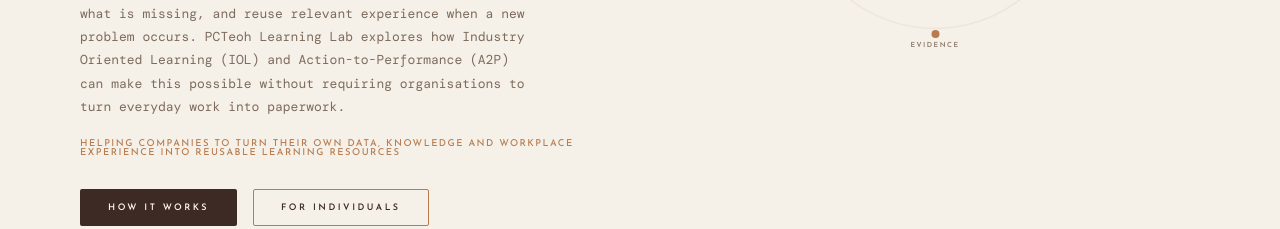
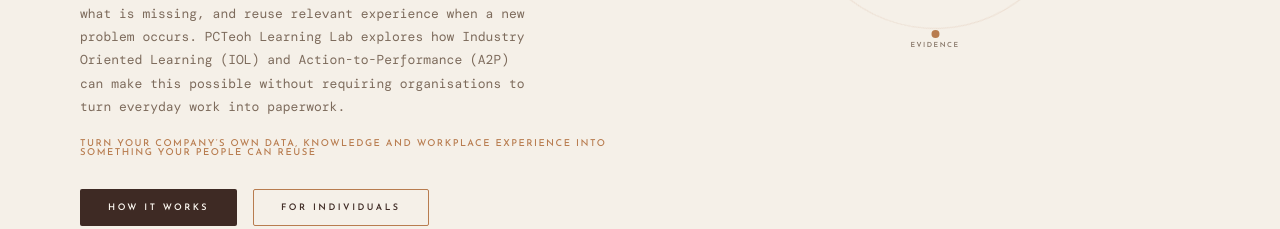
Before and after one commit to pcteoh/PCTeoh-Learning-Lab, a plain HTML site: page index.html in a window 1280 px wide. Shown: the part 1093-1322 px from the top of the page. Drawn offline with nearby package versions, Linux system fonts and the light colour scheme; a web font is replaced by a local one.

Commit message:
Update index.html

```diff
--- a/index.html
+++ b/index.html
@@ -1028,7 +1028,7 @@ footer { background: #1A1410; padding: 40px 80px; display: flex; align-items: ce
     <p class="hero-sub">
       Engineering work generates information everywhere — in reports, spreadsheets, service records, photos, machine logs, emails, project documents and, most importantly, in people's experience. Much of it is fragmented. Some of it is incomplete. Different people record different things in different ways. That does not make the information useless. The challenge is to connect the pieces that matter, understand what they actually support, recognise what is missing, and reuse relevant experience when a new problem occurs. PCTeoh Learning Lab explores how Industry Oriented Learning (IOL) and Action-to-Performance (A2P) can make this possible without requiring organisations to turn everyday work into paperwork.
     </p>
-    <div class="hero-tags">Helping companies to turn their own data, knowledge and workplace experience into reusable learning resources</div>
+    <div class="hero-tags">Turn your company’s own data, knowledge and workplace experience into something your people can reuse</div>
     <div class="hero-cta-row">
       <a href="#how-it-works" class="btn-primary">How It Works</a>
       <a href="#individuals" class="btn-secondary">For Individuals</a>
```
